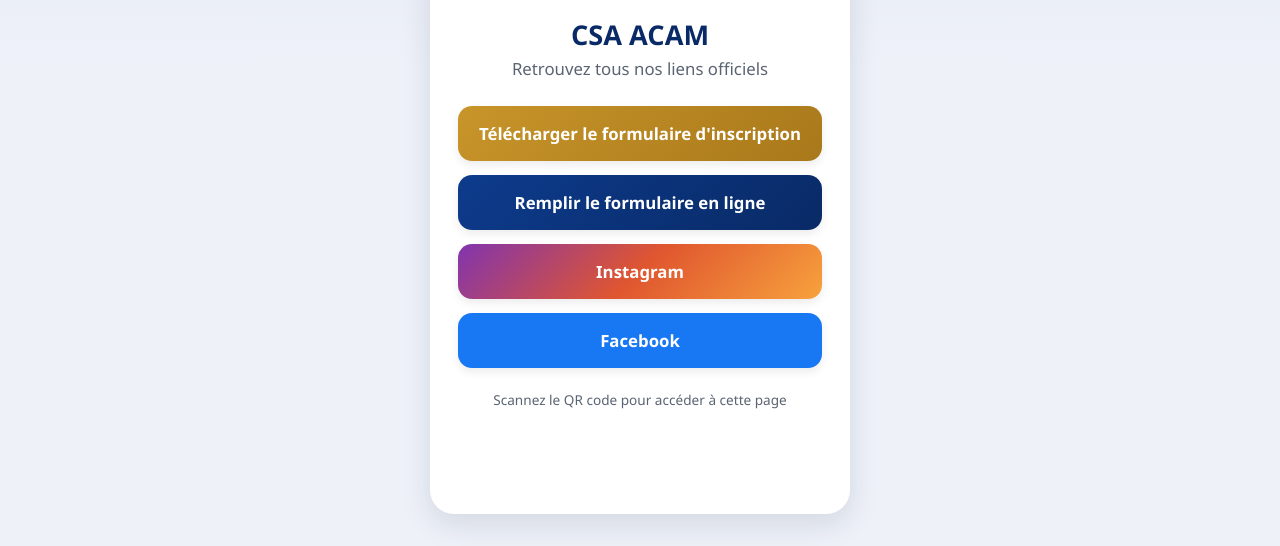
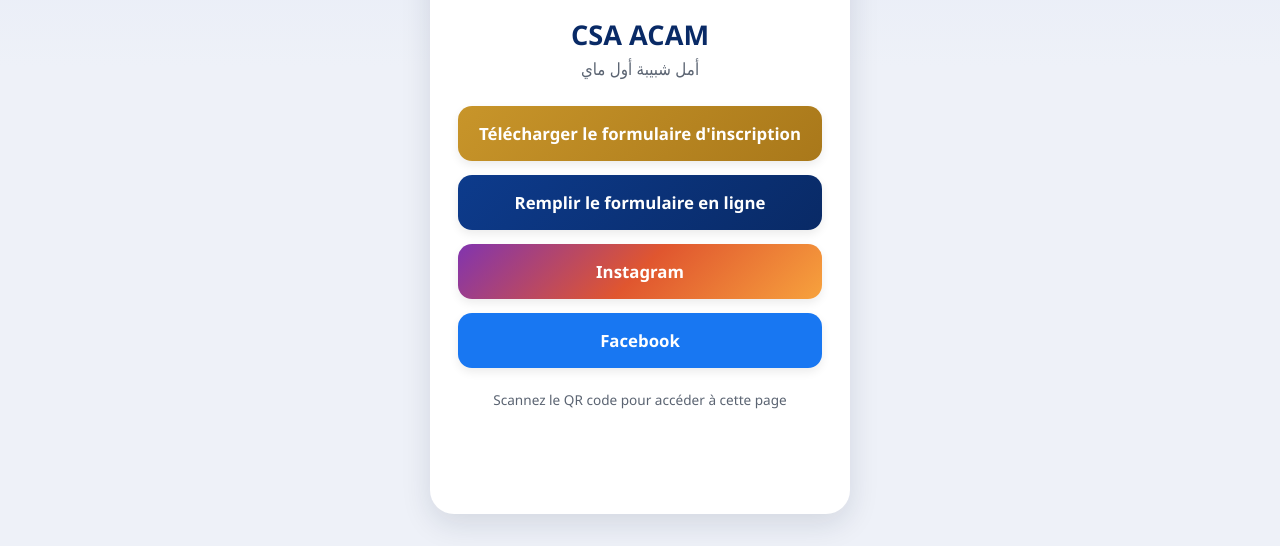
Before and after one commit to dwacademydz-oss/-csa-acam-liens-, a plain HTML site: page index.html in a window 1280 px wide. Shown: the part 254-800 px from the top of the page. Drawn offline with Linux system fonts and the light colour scheme.

Commit message:
Update index.html

```diff
--- a/index.html
+++ b/index.html
@@ -78,7 +78,7 @@
   <div class="card">
     <img src="logo-acam.png" alt="Logo CSA ACAM">
     <h1>CSA ACAM</h1>
-    <p class="subtitle">Retrouvez tous nos liens officiels</p>
+    <p class="subtitle"> أمل شبيبة أول ماي </p>
 
     <a class="link-btn btn-pdf" href="https://files.manuscdn.com/user_upload_by_module/session_file/310419663031445447/ZveQXDNnlFxhOJNY.pdf" target="_blank" rel="noopener">
       Télécharger le formulaire d'inscription
```
